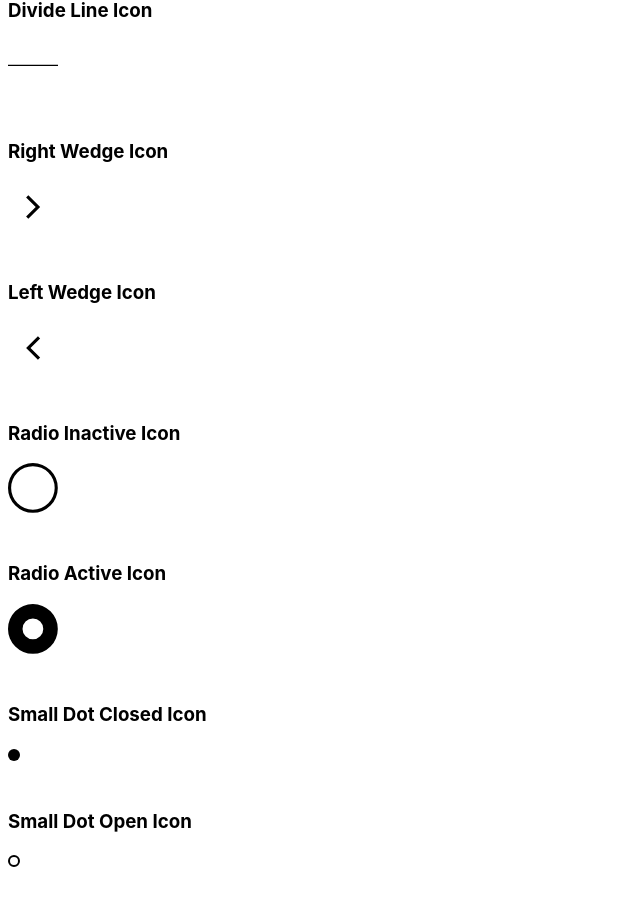
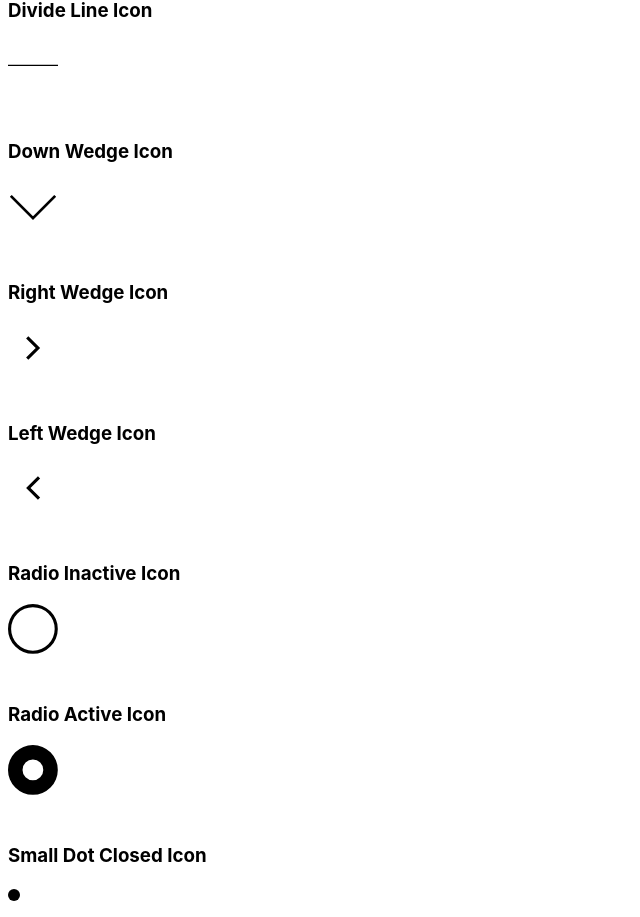
Before and after one commit to NYPL/dgx-svg-icons, a React app: page / in a window 1280 px wide. Shown: the part 4895-5812 px from the top of the page, without its empty margins (0-640 px from the left). Built offline with nearby package versions, Linux system fonts and the light colour scheme.

Commit message:
Adding DownWedgeIcon

```diff
--- a/index.html
+++ b/index.html
@@ -115,6 +115,9 @@
     <h3>Divide Line Icon</h3>
     <div id="divideLineIcon"></div>
 
+    <h3>Down Wedge Icon</h3>
+    <div id="downWedgeIcon"></div>
+
     <h3>Right Wedge Icon</h3>
     <div id="rightWedgeIcon"></div>
 
--- a/package.json
+++ b/package.json
@@ -1,6 +1,6 @@
 {
   "name": "@nypl/dgx-svg-icons",
-  "version": "0.3.8",
+  "version": "0.3.9",
   "description": "React DGX SVG Icons",
   "main": "dist/index.min.js",
   "scripts": {
--- a/src/app.jsx
+++ b/src/app.jsx
@@ -32,6 +32,7 @@ import {
   SearchIcon,
   CheckSoloIcon,
   DivideLineIcon,
+  DownWedgeIcon,
   RightWedgeIcon,
   LeftWedgeIcon,
   RadioInactiveIcon,
@@ -177,7 +178,10 @@ render(<CheckSoloIcon />, document.getElementById('checkSoloIcon'));
 // Render Divide Line Icon
 render(<DivideLineIcon />, document.getElementById('divideLineIcon'));
 
-// Render Rigth Wedge Icon
+// Render Down Wedge Icon
+render(<DownWedgeIcon />, document.getElementById('downWedgeIcon'));
+
+// Render Right Wedge Icon
 render(<RightWedgeIcon />, document.getElementById('rightWedgeIcon'));
 
 // Render Left Wedge Icon
--- /dev/null
+++ b/src/components/DownWedgeIcon.jsx
@@ -0,0 +1,40 @@
+import React from 'react';
+import PropTypes from 'prop-types';
+
+const DownWedgeIcon = ({ ariaHidden, className, stroke, height, title, viewBox, width, focusable }) => (
+  <svg
+    aria-hidden={ariaHidden}
+    className={`${className} svgIcon`}
+    height={height}
+    viewBox={viewBox}
+    width={width}
+    focusable={focusable}
+    fill='none'
+  >
+    <title>{title}</title>
+    <path d="M1 1L9 9L17 1" stroke={stroke} />
+  </svg>
+);
+
+DownWedgeIcon.propTypes = {
+  ariaHidden: PropTypes.bool,
+  className: PropTypes.string,
+  stroke: PropTypes.string,
+  height: PropTypes.string,
+  title: PropTypes.string,
+  width: PropTypes.string,
+  viewBox: PropTypes.string,
+  focusable: PropTypes.bool,
+};
+
+DownWedgeIcon.defaultProps = {
+  ariaHidden: true,
+  className: 'down-wedge-icon',
+  stroke: '#000',
+  height: '10',
+  title: 'NYPL Down Wedge SVG Icon',
+  width: '18',
+  viewBox: '0 0 18 10',
+};
+
+export default DownWedgeIcon;
--- a/src/icons.jsx
+++ b/src/icons.jsx
@@ -29,6 +29,7 @@ import LogoutIcon from './components/LogoutIcon.jsx';
 import SearchIcon from './components/SearchIcon.jsx';
 import CheckSoloIcon from './components/CheckSoloIcon.jsx';
 import DivideLineIcon from './components/DivideLineIcon.jsx';
+import DownWedgeIcon from './components/DownWedgeIcon.jsx';
 import RightWedgeIcon from './components/RightWedgeIcon.jsx';
 import LeftWedgeIcon from './components/LeftWedgeIcon.jsx';
 import RadioInactiveIcon from './components/RadioInactiveIcon.jsx';
@@ -81,6 +82,7 @@ export {
   SearchIcon,
   CheckSoloIcon,
   DivideLineIcon,
+  DownWedgeIcon,
   RightWedgeIcon,
   LeftWedgeIcon,
   RadioInactiveIcon,
```
Also changed, not shown: src/components/DownWedgeIcon.md (added, +5 -0 lines), 2 other files (tests, documents, lock files or other folders).
